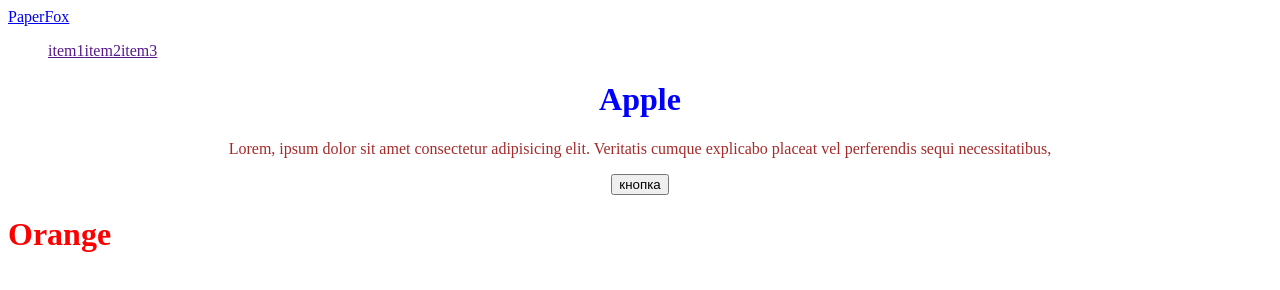
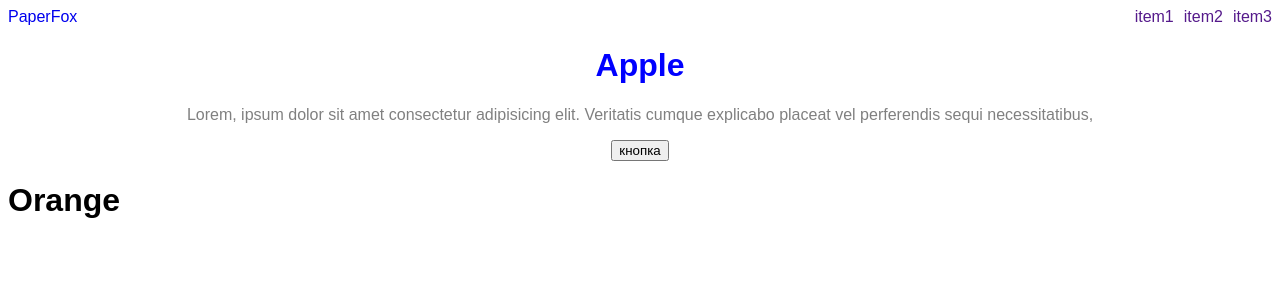
Before and after one commit to smoloff/lessson2, a plain HTML site: page index.html in a window 1280 px wide. Drawn offline with Linux system fonts and the light colour scheme.

Commit message:
add stucture

```diff
--- a/index.html
+++ b/index.html
@@ -7,8 +7,11 @@
   <title>Document</title>
 </head>
 <body>
-  <header>
+  <header class="header">
     <a href="/"> PaperFox</a>
+
+    <div class="empty-cnt"></div>
+
     <nav>
       <ul class='nav-list'>
         <li>
@@ -22,6 +25,7 @@
         </li>
       </ul>
     </nav>
+
   </header>
   <div class="center-cnt">
     <h1 class="heading">Apple</h1>
--- a/style.css
+++ b/style.css
@@ -1,17 +1,42 @@
-h1 {
-  color:red;
+* {
+  /* * apply to all tags */
+  font-family: Arial, Helvetica, sans-serif;
 }
-.heading {
-  color:blue;
+
+a {
+  /* a, p ... apply style to tags */
+  text-decoration: none;
+  flex:1;
 }
-.center-cnt {
-  text-align: center;
-  color:brown;
-}
+
 ul {
   list-style: none;
+  padding: 0;
+  margin: 0;
 }
+
+.heading {
+  color: blue;
+}
+
+.header {
+  display: flex;
+}
+
 .nav-list {
   display: flex;
   flex-direction: row;
+  flex:3;
 }
+.nav-list> li:not(:nth-child(3)) {
+  margin-right: 10px;
+}
+
+.center-cnt {
+  /* align text to center */
+  text-align: center;
+  color: gray;
+}
+.empty-cnt{
+  flex:1;
+}
```
Also changed, not shown: 1 other file.
